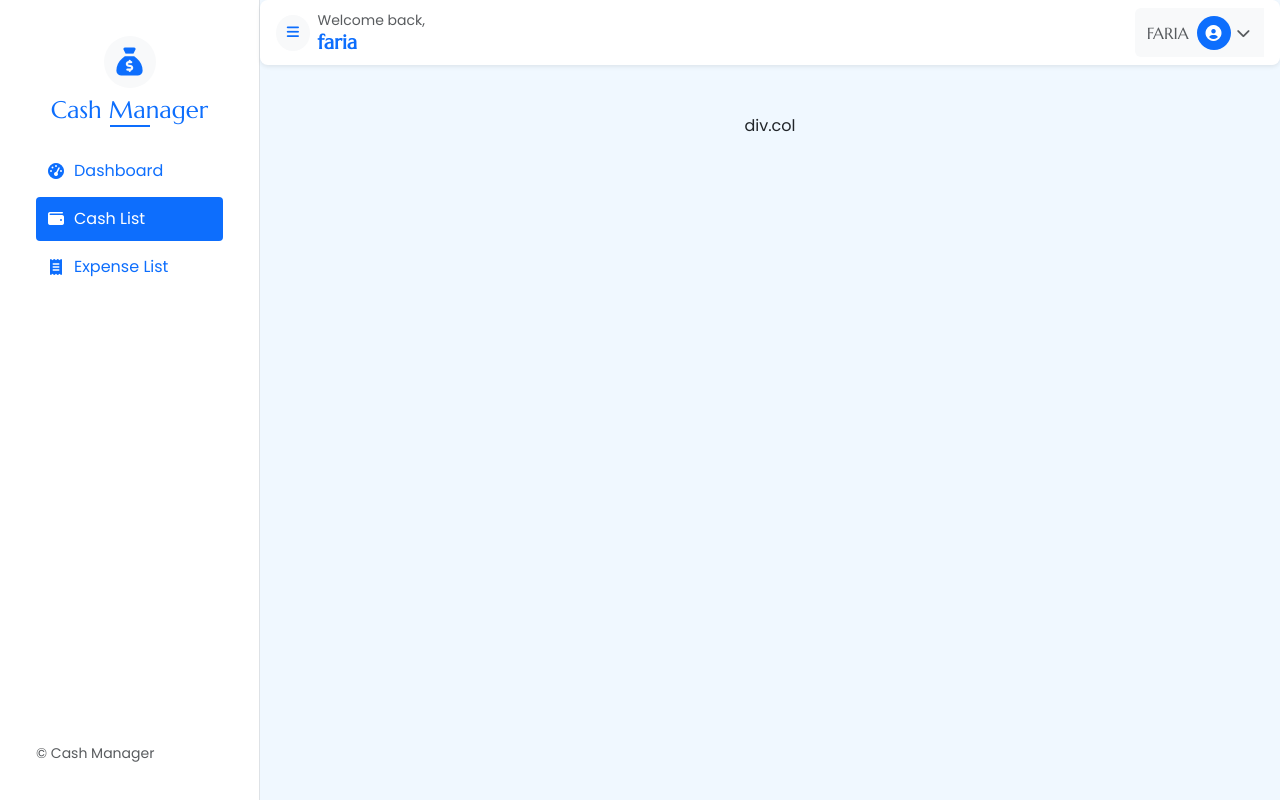
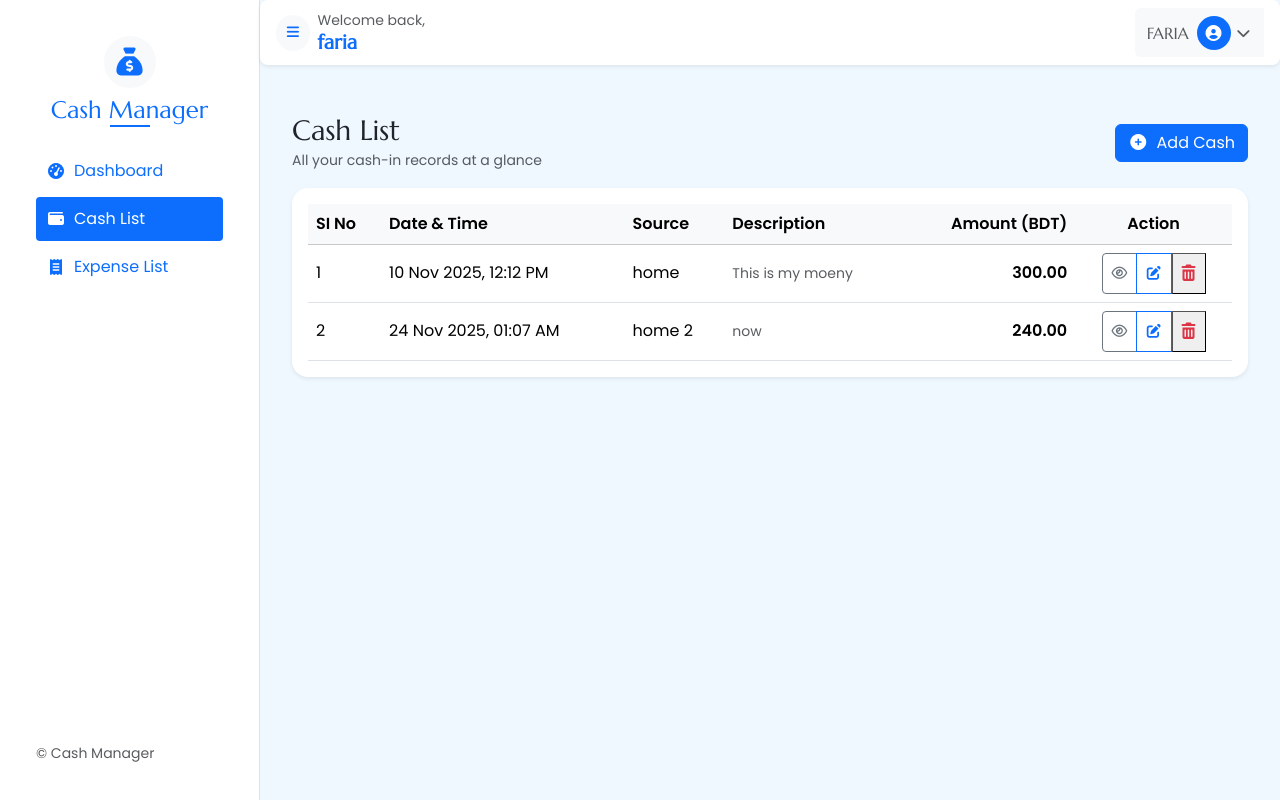
Before and after one commit to Hasan082/Personal-Cash-Management-web-app, a Django app: page /cash/list/ in a window 1280 px wide. Run offline with Django 5.2, Linux system fonts and the light colour scheme; a user stored in the database is signed in; data comes from the database, SQL or seed files in the repository; both versions use the stored data as it was after the commit; some libraries are stand-ins or nearby versions.

Commit message:
Udapte cash

```diff
--- a/ManageCash/templates/pages/cash-list.html
+++ b/ManageCash/templates/pages/cash-list.html
@@ -2,13 +2,107 @@
 {% load crispy_forms_tags %}
 
 {% block title %}
-  Profile | Cash Manager
+  Cash List | Cash Manager
 {% endblock %}
 
 {% block content %}
   <div class="container-fluid py-4">
+    {% include 'include/alert.html' %}
+
     <div class="row justify-content-center">
-        div.col
+      <div class="col-12">
+        <!-- Header row -->
+        <div class="d-flex justify-content-between align-items-center mb-3">
+          <div>
+            <h3 class="mb-0">Cash List</h3>
+            <small class="text-muted">All your cash-in records at a glance</small>
+          </div>
+          <div>
+            <a href="{% url 'add_cash' %}" class="btn btn-primary"><i class="fa-solid fa-circle-plus me-1"></i> Add Cash</a>
+          </div>
+        </div>
+
+        <div class="card shadow-sm border-0 rounded-4">
+          <div class="card-body">
+            {% if cash_data %}
+              <div class="table-responsive">
+                <table class="table table-hover align-middle mb-0">
+                  <thead class="table-light">
+                    <tr>
+                      <th scope="col">SI No</th>
+                      <th scope="col">Date &amp; Time</th>
+                      <th scope="col">Source</th>
+                      <th scope="col">Description</th>
+                      <th scope="col" class="text-end">Amount (BDT)</th>
+                      <th scope="col" class="text-center">Action</th>
+                    </tr>
+                  </thead>
+                  <tbody>
+                    {% for cash in cash_data %}
+                      <tr>
+                        <td>{{ forloop.counter }}</td>
+                        <td>{{ cash.datetime|date:'d M Y, h:i A' }}</td>
+                        <td>{{ cash.source }}</td>
+                        <td class="text-muted small">{{ cash.description|default:'—' }}</td>
+                        <td class="text-end fw-semibold">{{ cash.amount|floatformat:2 }}</td>
+                        <td class="text-center">
+                          <div class="btn-group btn-group-sm" role="group">
+                            <button class="btn btn-sm btn-outline-secondary" data-bs-toggle="modal" data-bs-target="#cashModal{{ cash.id }}"><i class="fa-regular fa-eye"></i></button>
+                            <a href="{% url 'cash_update' cash.id %}" class="btn btn-outline-primary d-flex align-items-center" title="Edit"><i class="fa-solid fa-pen-to-square"></i></a>
+                            <span class="d-inline-block">
+                              <form class="form btn-outline-danger" action="{% url 'cash_delete' cash.id %}" method="POST">
+                                {% csrf_token %}
+                                <button onclick="return confirm('Are you sure you want to delete this cash record?');" class="bth btn-danger text-danger btn-link border-1" type="submit"><i class="fa-solid fa-trash-can"></i></button>
+                              </form>
+                            </span>
+                          </div>
+                        </td>
+                      </tr>
+                      <div class="modal fade" id="cashModal{{ cash.id }}" tabindex="-1" aria-hidden="true">
+                        <div class="modal-dialog modal-dialog-centered">
+                          <div class="modal-content rounded-4">
+                            <div class="modal-header">
+                              <h5 class="modal-title"><i class="fa-regular fa-eye me-2"></i> Cash Details</h5>
+                              <button type="button" class="btn-close" data-bs-dismiss="modal"></button>
+                            </div>
+
+                            <div class="modal-body">
+                              <p>
+                                <strong>Source:</strong> {{ cash.source }}
+                              </p>
+                              <p>
+                                <strong>Date:</strong> {{ cash.datetime|date:'d M Y, h:i A' }}
+                              </p>
+                              <p>
+                                <strong>Description:</strong> {{ cash.description|default:'—' }}
+                              </p>
+                              <p>
+                                <strong>Amount:</strong> {{ cash.amount }} BDT
+                              </p>
+                            </div>
+
+                            <div class="modal-footer">
+                              <a href="{% url 'cash_update' cash.id %}" class="btn btn-primary"><i class="fa-solid fa-pen-to-square me-1"></i> Edit</a>
+                              <button type="button" class="btn btn-secondary" data-bs-dismiss="modal">Close</button>
+                            </div>
+                          </div>
+                        </div>
+                      </div>
+                    {% endfor %}
+                  </tbody>
+                </table>
+              </div>
+            {% else %}
+              <div class="text-center py-5">
+                <i class="fa-regular fa-folder-open fa-3x text-muted mb-3"></i>
+                <h5 class="text-muted">No cash records found</h5>
+                <p class="text-muted small mb-3">Start by adding your first cash entry to track your income.</p>
+                <a href="{% url 'add_cash' %}" class="btn btn-success"><i class="fa-solid fa-circle-plus me-1"></i> Add Cash</a>
+              </div>
+            {% endif %}
+          </div>
+        </div>
+      </div>
     </div>
   </div>
 {% endblock %}
--- a/ManageCash/templates/pages/dashboard.html
+++ b/ManageCash/templates/pages/dashboard.html
@@ -15,7 +15,7 @@
             </div>
             <div class="text-end">
               <h6 class="m-0 text-uppercase small opacity-75">Total Cash In</h6>
-              <h4 class="m-0 fw-bold">1000.00 <small class="opacity-75">BDT</small></h4>
+              <h4 class="m-0 fw-bold">{{ cash_in }} <small class="opacity-75">BDT</small></h4>
             </div>
           </div>
         </div>
--- a/ManageCash/urls.py
+++ b/ManageCash/urls.py
@@ -8,6 +8,7 @@ from .views import (
     profile_update_view,
     cash_list_view,
     add_cash_view,
+    single_cash_view,
     edit_cash_view,
     delete_cash_view,
     expense_list_view,
@@ -29,8 +30,9 @@ urlpatterns = [
     # Cash CRUD =============
     path("cash/list/", cash_list_view, name="cash_list"),
     path("cash/add/", add_cash_view, name="add_cash"),
-    path("cash/edit/", edit_cash_view, name="edit_cash"),
-    path("cash/del/", delete_cash_view, name="delete_cash"),
+    path("cash/add/<int:id>", single_cash_view, name="cash_detail"),
+    path("cash/edit/<int:id>", edit_cash_view, name="cash_update"),
+    path("cash/del/<int:id>", delete_cash_view, name="cash_delete"),
     # Expense CRUD =============
     path("expense/list/", expense_list_view, name="expense_list"),
     path("expense/add/", add_expense_view, name="add_expense"),
--- a/ManageCash/views.py
+++ b/ManageCash/views.py
@@ -1,10 +1,11 @@
-from django.shortcuts import render, redirect
+from django.shortcuts import render, redirect, get_object_or_404
 from .models import Profile, AddCash, Expense
 from django.contrib.auth import logout, login
 from django.contrib.auth.decorators import login_required
 from django.contrib.auth.forms import AuthenticationForm
 from .forms import RegisterForm, ProfileForm, AddCashForm
 from django.contrib import messages
+from django.db.models import Sum
 
 # AUTH VIEWS==============================
 
@@ -55,8 +56,12 @@ def logout_view(request):
 
 @login_required
 def dashboard_view(request):
+    cash_data = AddCash.objects.filter(user=request.user)
 
-    return render(request, "pages/dashboard.html")
+    cash_in = cash_data.aggregate(total=Sum("amount"))["total"]
+    context = {"cash_in": cash_in}
+
+    return render(request, "pages/dashboard.html", context)
 
 
 # PROFILE VIEWS==============================
@@ -89,39 +94,62 @@ def profile_update_view(request):
 @login_required
 def cash_list_view(request):
 
-    return render(request, "pages/cash-list.html")
+    cash_data = AddCash.objects.all()
+    context = {"cash_data": cash_data}
+
+    return render(request, "pages/cash-list.html", context)
 
 
 @login_required
 def add_cash_view(request):
-    if request.method == 'POST':
+    if request.method == "POST":
         form = AddCashForm(request.POST)
         if form.is_valid():
-            form.save()
-            messages.success(request, 'Cash added successfully!')
+            cash_user = form.save(commit=False)
+            cash_user.user = request.user
+            cash_user.save()
+            messages.success(request, "Cash added successfully!")
             return redirect("cash_list")
         else:
             messages.error(request, "Cash add failed! Try Again!")
     else:
         form = AddCashForm()
 
-    context = {
-        'form' : form
-    }
+    context = {"form": form}
 
     return render(request, "pages/cash.html", context)
 
 
-@login_required
-def edit_cash_view(request):
+def single_cash_view(request, id):
 
-    return render(request, "pages/cash.html")
+    return render(request, "pages/single-cash.html")
 
 
 @login_required
-def delete_cash_view(request):
+def edit_cash_view(request, id):
+    cash = get_object_or_404(AddCash, id=id, user=request.user)
+    if request.method == "POST":
+        form = AddCashForm(request.POST, instance=cash)
+        if form.is_valid():
+            form.save()
+            messages.success(request, "Cash Updated successfully!")
+            return redirect("cash_list")
+        else:
+            messages.error(request, "Please Try again!")
+    else:
+        form = AddCashForm(instance=cash)
+    context = {"form": form, "edit": True}
+    return render(request, "pages/cash.html", context)
 
-    return render(request, "pages/cash.html")
+
+@login_required
+def delete_cash_view(request, id):
+    if request.method == "POST":
+        cash = get_object_or_404(AddCash, id=id, user=request.user)
+        cash.delete()
+        messages.success(request, "Cash record deleted successfully.")
+        return redirect("cash_list")
+    return redirect("cash_list")
 
 
 # EXPENSE VIEWS==============================
```
Also changed, not shown: ManageCash/templates/pages/cash.html (+15 -3 lines), ManageCash/templates/pages/single-cash.html (added), db.sqlite3.
